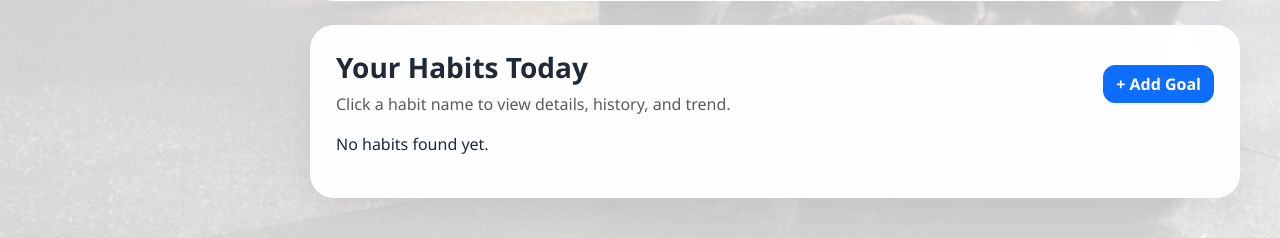
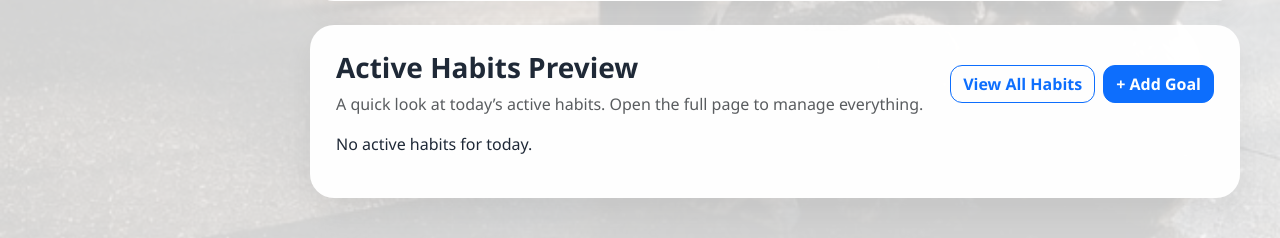
Before and after one commit to wenghengan-source/Agile-Web-Development-Project, a Flask app: page /dashboard in a window 1280 px wide. Shown: the part 1184-1422 px from the top of the page. Run offline with Flask 3, Linux system fonts and the light colour scheme; the visitor is signed in with stand-in values (Sample User, id 1); data that the repository does not hold is empty.

Commit message:
Replace dashboard habit list with preview

```diff
--- a/Habit-tracker/app.py
+++ b/Habit-tracker/app.py
@@ -226,6 +226,7 @@ def dashboard():
     completed = len([h for h in habits if h[7] == "Completed"])
     percentage = int((completed / total) * 100) if total > 0 else 0
     reminders = [h for h in habits if h[7] == "Not Completed"]
+    preview_habits = habits[:3]
 
     conn = sqlite3.connect("habit_tracker.db")
     cursor = conn.cursor()
@@ -276,6 +277,7 @@ def dashboard():
         completed=completed,
         percentage=percentage,
         reminders=reminders,
+        preview_habits=preview_habits,
         quote=random.choice(quotes),
         health_profile=health_profile,
         bmi=bmi,
--- a/Habit-tracker/templates/dashboard.html
+++ b/Habit-tracker/templates/dashboard.html
@@ -234,15 +234,32 @@
         <section class="dash-card mt-4">
             <div class="d-flex justify-content-between align-items-center mb-3">
                 <div>
-                    <h3>Your Habits Today</h3>
-                    <p class="text-muted mb-0">Click a habit name to view details, history, and trend.</p>
+                    <h3>Active Habits Preview</h3>
+                    <p class="text-muted mb-0">A quick look at today’s active habits. Open the full page to manage everything.</p>
                 </div>
 
-                <a href="/new_habit" class="btn btn-primary">
-                    + Add Goal
-                </a>
+                <div class="d-flex gap-2">
+                    <a href="/active_habits" class="btn btn-outline-primary">
+                        View All Habits
+                    </a>
+
+                    <a href="/new_habit" class="btn btn-primary">
+                        + Add Goal
+                    </a>
+                </div>
             </div>
+
+            {% set habits = preview_habits %}
+            {% set empty_message = "No active habits for today." %}
             {% include "_habit_list.html" %}
+
+            {% if total > preview_habits|length %}
+                <div class="text-end mt-3">
+                    <a href="/active_habits" class="btn btn-link">
+                        View {{ total - preview_habits|length }} more active habit{% if total - preview_habits|length != 1 %}s{% endif %}
+                    </a>
+                </div>
+            {% endif %}
         </section>
 
     </main>
```
